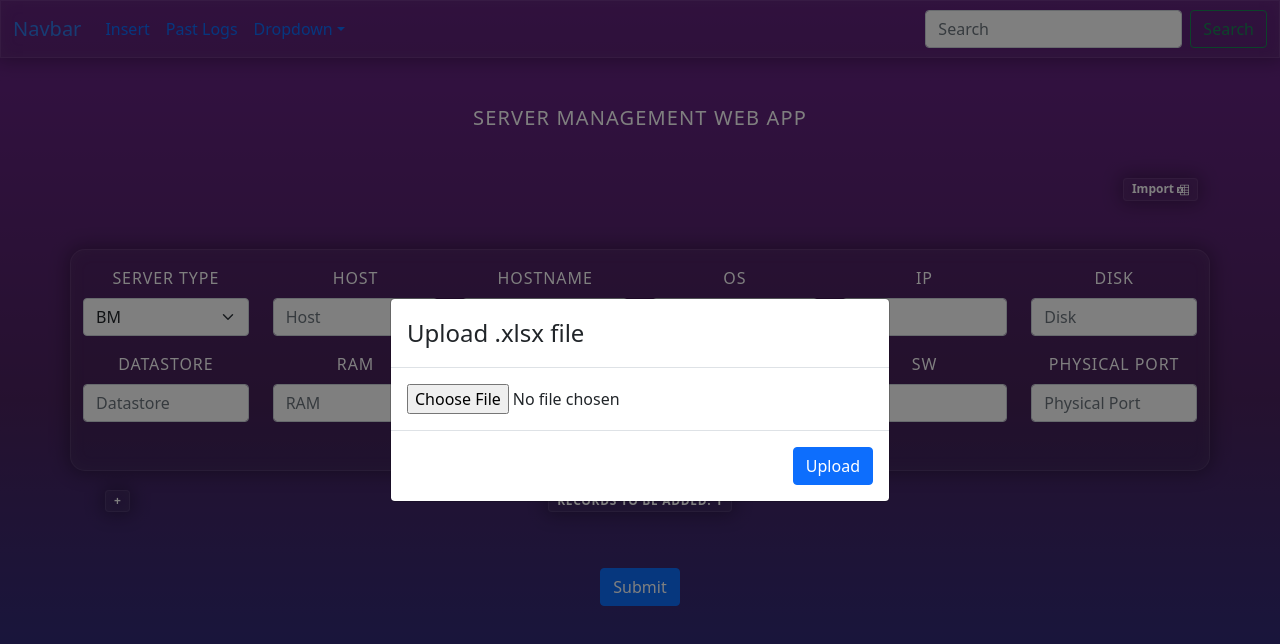
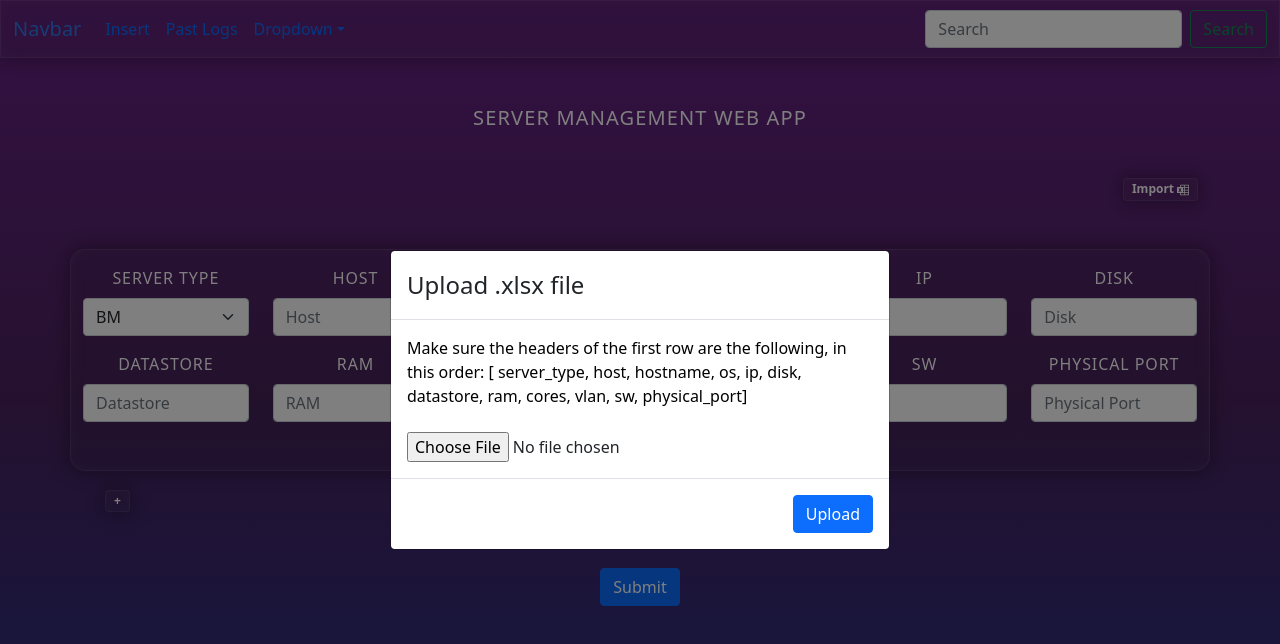
Before and after one commit to kimon2199/serverLogApp, a React (Create React App) app in the folder client/: page / in a window 1280 px wide. Both pictures are taken after a click on the element "Import". Shown: the top 644 px of the page. Built offline with nearby package versions, Linux system fonts and the light colour scheme.

Commit message:
Excel import error handling (headers,file type)

```diff
--- a/client/src/components/excelModal.js
+++ b/client/src/components/excelModal.js
@@ -3,8 +3,8 @@ import { Modal, Button } from 'react-bootstrap';
 function ExcelModal(props) {
 
     const upload = () => {
-        props.onFileUpload();
-        props.onHide();
+        let ret = props.onFileUpload();
+        console.log(ret);
     };
 
     return (
@@ -22,7 +22,11 @@ function ExcelModal(props) {
                 </Modal.Header>
                 <Modal.Body>
                     <div>
-                        <input type="file" onChange={props.onFileChange} />
+                        <div style={{color:(props.excelHeaderError && 'red') || 'black'}}>Make sure the headers of the first row are the following,
+                            in this order: [ server_type, host, hostname, os, ip, disk, datastore, ram, cores, vlan, sw, physical_port]
+                        </div>
+                        {props.excelFileTypeError && <div className='pt-4' style={{color:'red'}}>Error: File must be of type .xlsx</div>}
+                        <input className='pt-4' type="file" onChange={props.onFileChange} />
                     </div>
                 </Modal.Body>
                 <Modal.Footer>
--- a/client/src/components/insertPage.js
+++ b/client/src/components/insertPage.js
@@ -25,6 +25,8 @@ function InsertPage() {
   const [selectedFile, setSelectedFile] = useState(null)
 
   const [excelModalShow, setExcelModalShow] = useState(false)
+  const [excelHeaderError, setExcelHeaderError] = useState(false)
+  const [excelFileTypeError, setExcelFileTypeError] = useState(false)
 
   const onFileChange = event => {
     setSelectedFile(event.target.files[0]);
@@ -34,6 +36,7 @@ function InsertPage() {
     console.log(selectedFile);
     let xl2json = new ExcelToJSON();
     xl2json.parseExcel(selectedFile);
+    return !excelFileTypeError && !excelHeaderError;
   };
 
   var ExcelToJSON = function() {
@@ -42,15 +45,32 @@ function InsertPage() {
         var reader = new FileReader();
 
         reader.onload = function(e) {
-            var data = e.target.result;
+          var data = e.target.result;
+          try {
             var workbook = XLSX.read(data, {
-                type: 'binary'
+              type: 'binary'
             });
+          } catch(err) {
+            setExcelFileTypeError(true);
+            return;
+          }
+          setExcelFileTypeError(false);
 
-            workbook.SheetNames.forEach(function(sheetName) {
-                var XL_row_object = XLSX.utils.sheet_to_row_object_array(workbook.Sheets[sheetName]);
-                submitLogExcel(XL_row_object);
-            });
+          workbook.SheetNames.forEach(function(sheetName) {
+            var row_object = XLSX.utils.sheet_to_row_object_array(workbook.Sheets[sheetName]);
+            var headers = XLSX.utils.sheet_to_json(workbook.Sheets[sheetName], { header: 1 })[0];
+            var expectedHeaders = [ "server_type", "host", "hostname", "os", "ip", "disk",
+              "datastore", "ram", "cores", "vlan", "sw", "physical_port"];
+            for (var i=0; i < headers.length && i < expectedHeaders.length; i++){
+              if (headers[i] !== expectedHeaders[i]){
+                setExcelHeaderError(true);
+                return;
+              }
+            }
+            submitLogExcel(row_object);
+            setExcelHeaderError(false);
+            setExcelModalShow(false);
+          });
         };
 
         reader.onerror = function(ex) {
@@ -186,7 +206,8 @@ function InsertPage() {
         </div>
         <div className='pb-5'/>
       </div>
-      <ExcelModal show={excelModalShow} onHide={() => setExcelModalShow(false)} onFileChange={onFileChange} onFileUpload={onFileUpload}/>
+      <ExcelModal show={excelModalShow} onHide={() => setExcelModalShow(false)} onFileChange={onFileChange}
+        onFileUpload={onFileUpload} excelHeaderError={excelHeaderError} excelFileTypeError={excelFileTypeError}/>
     </div>
   );
 }
```
